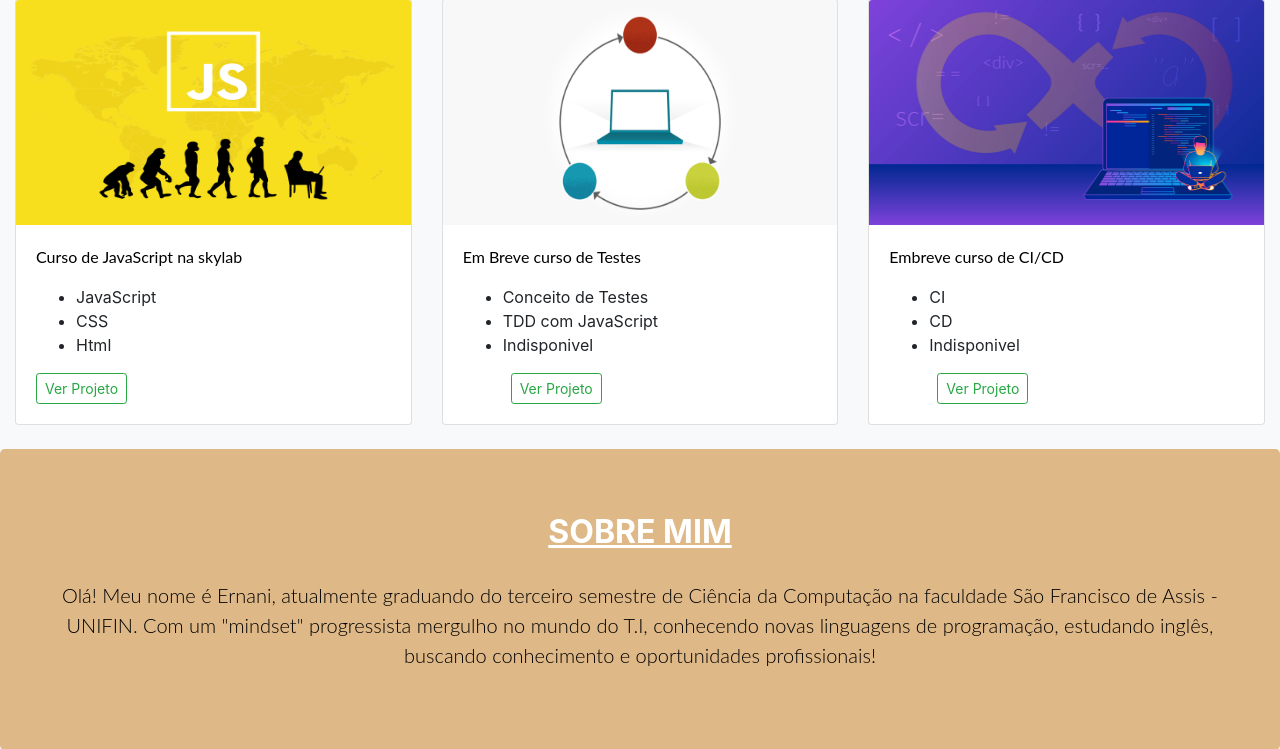
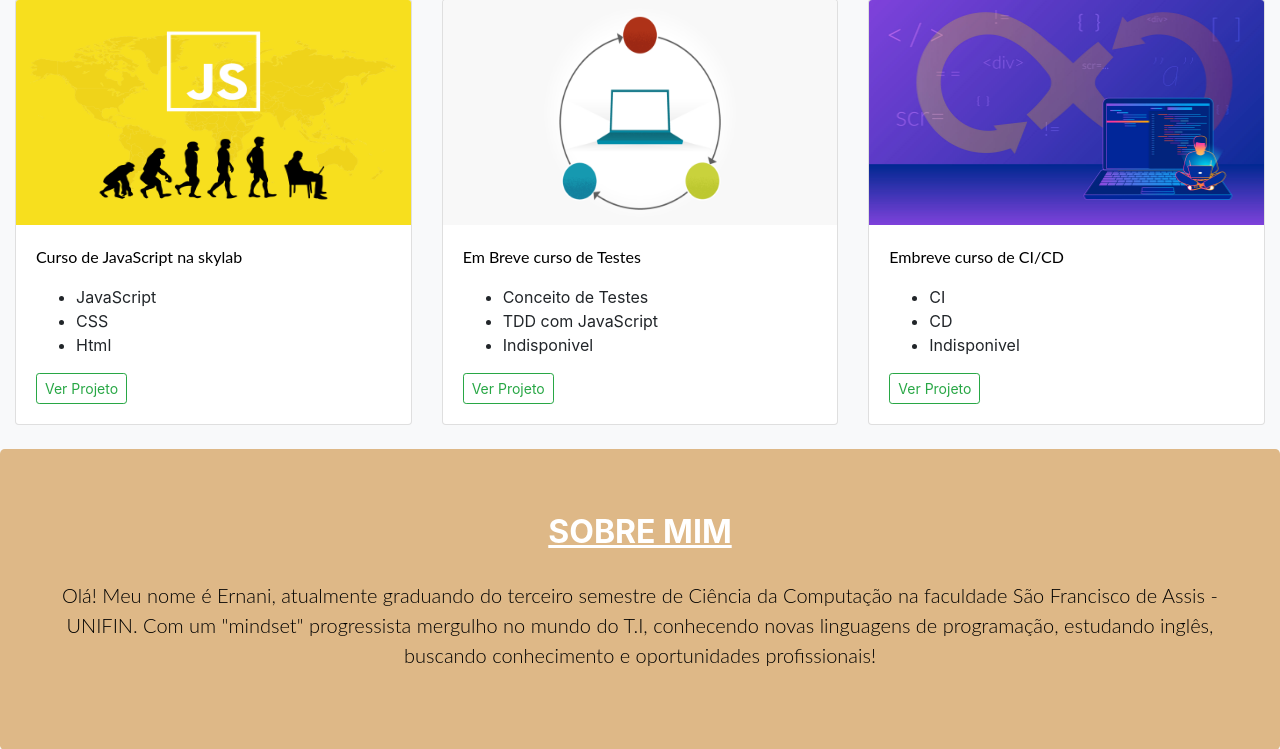
Before and after one commit to ErnaniSilveira16/Meu-Portifolio, a PHP site: page / in a window 1280 px wide. Shown: the part 895-1644 px from the top of the page. Run offline with PHP 8.4, Linux system fonts and the light colour scheme; some libraries are stand-ins or nearby versions.

Commit message:
Add files via upload

```diff
--- a/index.php
+++ b/index.php
@@ -168,7 +168,7 @@
                             <div class="d-flex justify-content-between align-items-center">
                                 <div class="btn-group">
                                     <a href="www.google.com.br"> <button type="button"
-                                            class="btn btn-sm btn-outline-success ml-5">Ver Projeto</button></a>
+                                            class="btn btn-sm btn-outline-success ml-6">Ver Projeto</button></a>
 
                                 </div>
                             </div>
@@ -192,7 +192,7 @@
                             <div class="d-flex justify-content-between align-items-center">
                                 <div class="btn-group">
                                     <a href="www.google.com.br"> <button type="button"
-                                            class="btn btn-sm btn-outline-success ml-5">Ver Projeto</button></a>
+                                            class="btn btn-sm btn-outline-success ml-6">Ver Projeto</button></a>
 
                                 </div>
                             </div>
```
